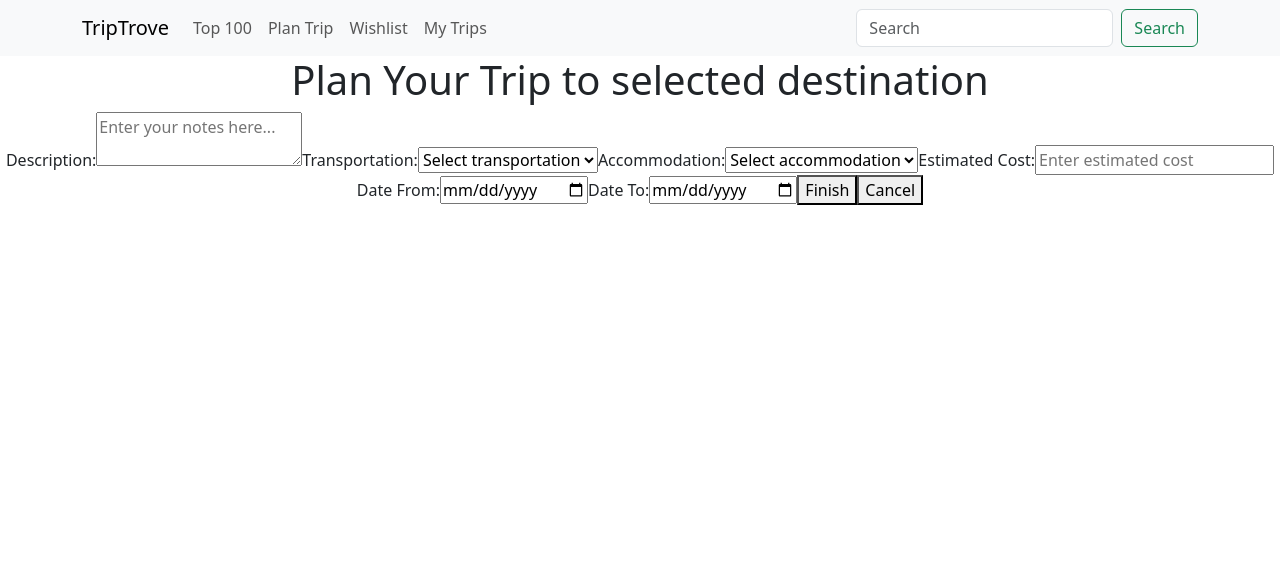
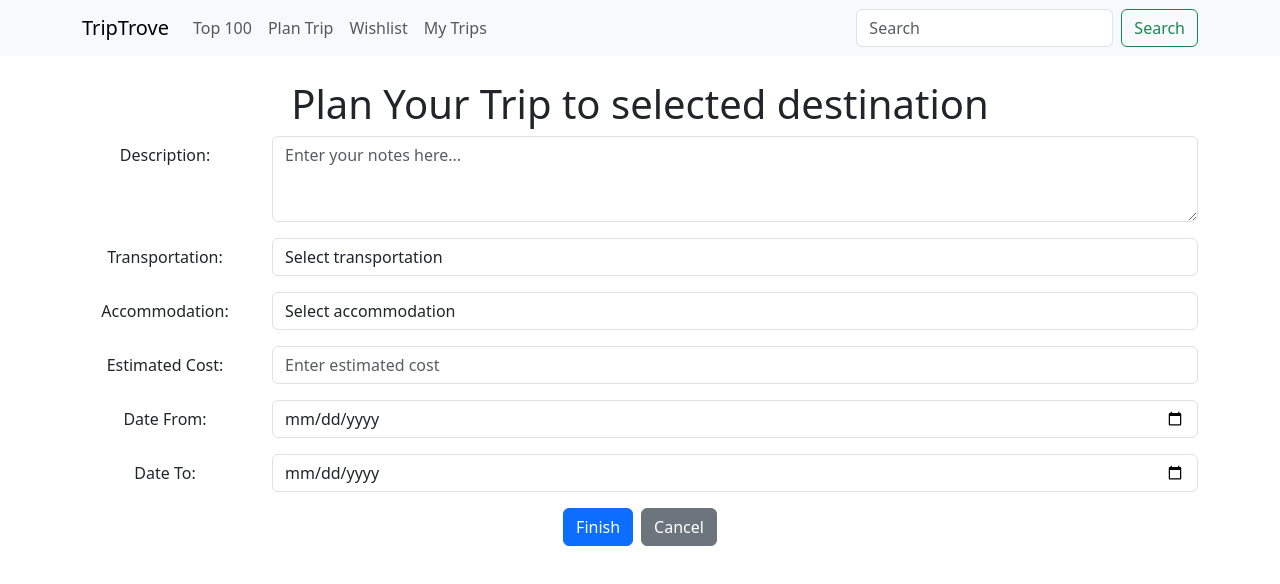
Before and after one commit to PatrikPro/Projekty, a React (Create React App) app in the folder client/: page /plan-trip in a window 1280 px wide. Shown: the top 584 px of the page. Built offline with nearby package versions, Linux system fonts and the light colour scheme.

Commit message:
plan trip v3

```diff
--- a/client/src/components/PlanTrip.js
+++ b/client/src/components/PlanTrip.js
@@ -1,5 +1,6 @@
 import React, { useState } from 'react';
 import { useLocation, useNavigate } from 'react-router-dom';
+import { Container, Form, Button, Row, Col } from 'react-bootstrap';
 
 function PlanTrip() {
   const location = useLocation();
@@ -35,16 +36,32 @@ function PlanTrip() {
   };
 
   return (
-    <div>
-      <h1>Plan Your Trip to {destination?.name || 'selected destination'}</h1>
-      <form onSubmit={handleSubmit}>
-        <label>
-          Description:
-          <textarea name="description" value={formData.description} onChange={handleChange} placeholder="Enter your notes here..." />
-        </label>
-        <label>
-          Transportation:
-          <select name="transportation" value={formData.transportation} onChange={handleChange}>
+    <Container>
+      <h1 className="mt-4">Plan Your Trip to {destination?.name || 'selected destination'}</h1>
+      <Form onSubmit={handleSubmit}>
+        <Form.Group as={Row} className="mb-3" controlId="formDescription">
+          <Form.Label column sm={2}>Description:</Form.Label>
+          <Col sm={10}>
+            <Form.Control
+              as="textarea"
+              rows={3}
+              name="description"
+              value={formData.description}
+              onChange={handleChange}
+              placeholder="Enter your notes here..."
+            />
+          </Col>
+        </Form.Group>
+
+        <Form.Group as={Row} className="mb-3" controlId="formTransportation">
+          <Form.Label column sm={2}>Transportation:</Form.Label>
+          <Col sm={10}>
+            <Form.Control
+              as="select"
+              name="transportation"
+              value={formData.transportation}
+              onChange={handleChange}
+            >
               <option value="">Select transportation</option>
               <option value="foot">Foot</option>
               <option value="plane">Plane</option>
@@ -52,33 +69,72 @@ function PlanTrip() {
               <option value="bus">Bus</option>
               <option value="train">Train</option>
               <option value="boat">Boat</option>
-          </select>
-        </label>
-        <label>
-          Accommodation:
-          <select name="accommodation" value={formData.accommodation} onChange={handleChange}>
+            </Form.Control>
+          </Col>
+        </Form.Group>
+
+        <Form.Group as={Row} className="mb-3" controlId="formAccommodation">
+          <Form.Label column sm={2}>Accommodation:</Form.Label>
+          <Col sm={10}>
+            <Form.Control
+              as="select"
+              name="accommodation"
+              value={formData.accommodation}
+              onChange={handleChange}
+            >
               <option value="">Select accommodation</option>
               <option value="hotel">Hotel</option>
               <option value="tent">Tent</option>
               <option value="car">Car</option>
-          </select>
-        </label>
-        <label>
-          Estimated Cost:
-          <input type="text" name="estimatedCost" value={formData.estimatedCost} onChange={handleChange} placeholder="Enter estimated cost" />
-        </label>
-        <label>
-          Date From:
-          <input type="date" name="dateFrom" value={formData.dateFrom} onChange={handleChange} />
-        </label>
-        <label>
-          Date To:
-          <input type="date" name="dateTo" value={formData.dateTo} onChange={handleChange} />
-        </label>
-        <button type="submit">Finish</button>
-        <button type="button" onClick={handleCancel}>Cancel</button>
-      </form>
-    </div>
+            </Form.Control>
+          </Col>
+        </Form.Group>
+
+        <Form.Group as={Row} className="mb-3" controlId="formEstimatedCost">
+          <Form.Label column sm={2}>Estimated Cost:</Form.Label>
+          <Col sm={10}>
+            <Form.Control
+              type="text"
+              name="estimatedCost"
+              value={formData.estimatedCost}
+              onChange={handleChange}
+              placeholder="Enter estimated cost"
+            />
+          </Col>
+        </Form.Group>
+
+        <Form.Group as={Row} className="mb-3" controlId="formDateFrom">
+          <Form.Label column sm={2}>Date From:</Form.Label>
+          <Col sm={10}>
+            <Form.Control
+              type="date"
+              name="dateFrom"
+              value={formData.dateFrom}
+              onChange={handleChange}
+            />
+          </Col>
+        </Form.Group>
+
+        <Form.Group as={Row} className="mb-3" controlId="formDateTo">
+          <Form.Label column sm={2}>Date To:</Form.Label>
+          <Col sm={10}>
+            <Form.Control
+              type="date"
+              name="dateTo"
+              value={formData.dateTo}
+              onChange={handleChange}
+            />
+          </Col>
+        </Form.Group>
+
+        <Button variant="primary" type="submit" className="me-2">
+          Finish
+        </Button>
+        <Button variant="secondary" onClick={handleCancel}>
+          Cancel
+        </Button>
+      </Form>
+    </Container>
   );
 }
 
```
Lines whose indentation alone changed are shown as unchanged.
